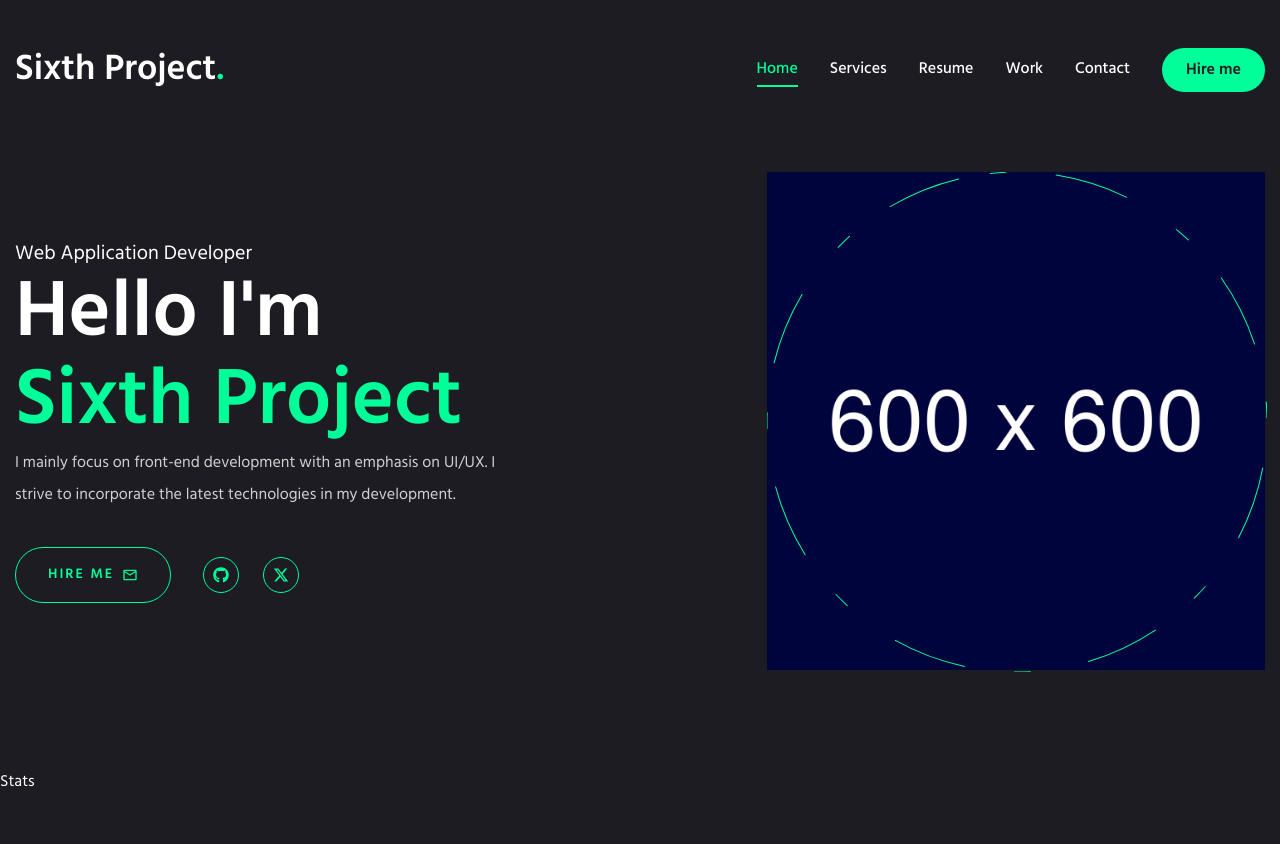
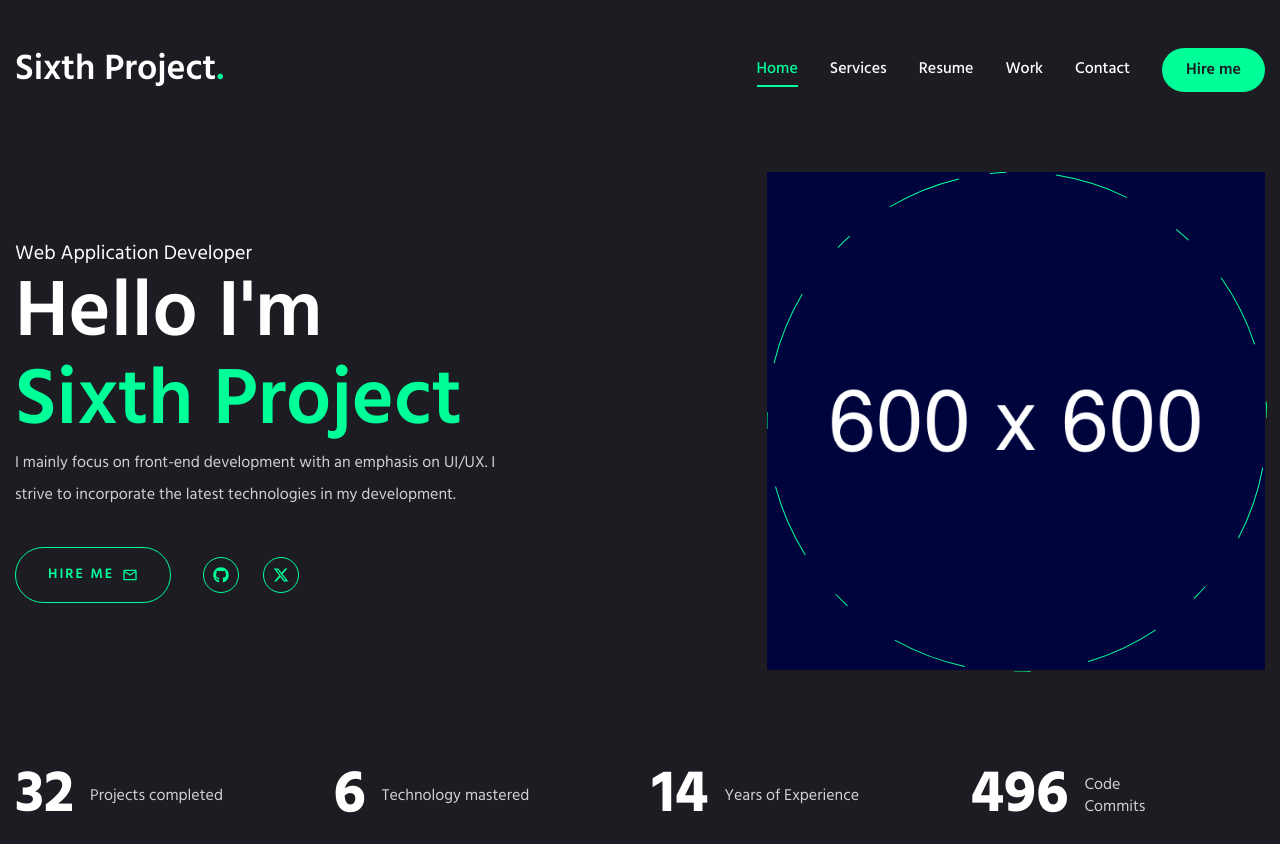
Before and after one commit to tatsuro13/portfolio2, a Next.js app: page / in a window 1280 px wide. Before the commit the page ends 800 px from the top, so only its background shows below. Built offline with nearby package versions, Linux system fonts and the light colour scheme.

Commit message:
Statsコンポーネントに統計データを追加し、react-countupを使用してアニメーション表示を実装

```diff
--- a/components/Stats.tsx
+++ b/components/Stats.tsx
@@ -1,9 +1,56 @@
 "use client";
 
 import type { FC } from "react";
+import CountUp from "react-countup";
+
+const stats = [
+  {
+    title: "Projects completed",
+    num: 32,
+  },
+  {
+    title: "Technology mastered",
+    num: 6,
+  },
+  {
+    title: "Years of Experience",
+    num: 14,
+  },
+  {
+    title: "Code Commits",
+    num: 500,
+  },
+];
 
 const Stats: FC = () => {
-  return <div>Stats</div>;
+  return (
+    <section className="pt-4 pb-12 xl:pt-0 xl:pb-0">
+      <div className="container mx-auto">
+        <div className="flex flex-wrap gap-6 max-w-[80vw] mx-auto xl:max-w-none">
+          {stats.map((item, index) => {
+            return (
+              <div
+                key={index}
+                className="flex flex-1 gap-4 justify-center items-center xl:justify-start"
+              >
+                <CountUp
+                  end={item.num}
+                  duration={5}
+                  delay={2}
+                  className="text-4xl xl:text-6xl font-extrabold"
+                />
+                <p
+                  className={`${item.title.length < 15 ? "max-w-[100px]" : "max-w-[150px]"} leading-snug text-white/80`}
+                >
+                  {item.title}
+                </p>
+              </div>
+            );
+          })}
+        </div>
+      </div>
+    </section>
+  );
 };
 
 export default Stats;
```
